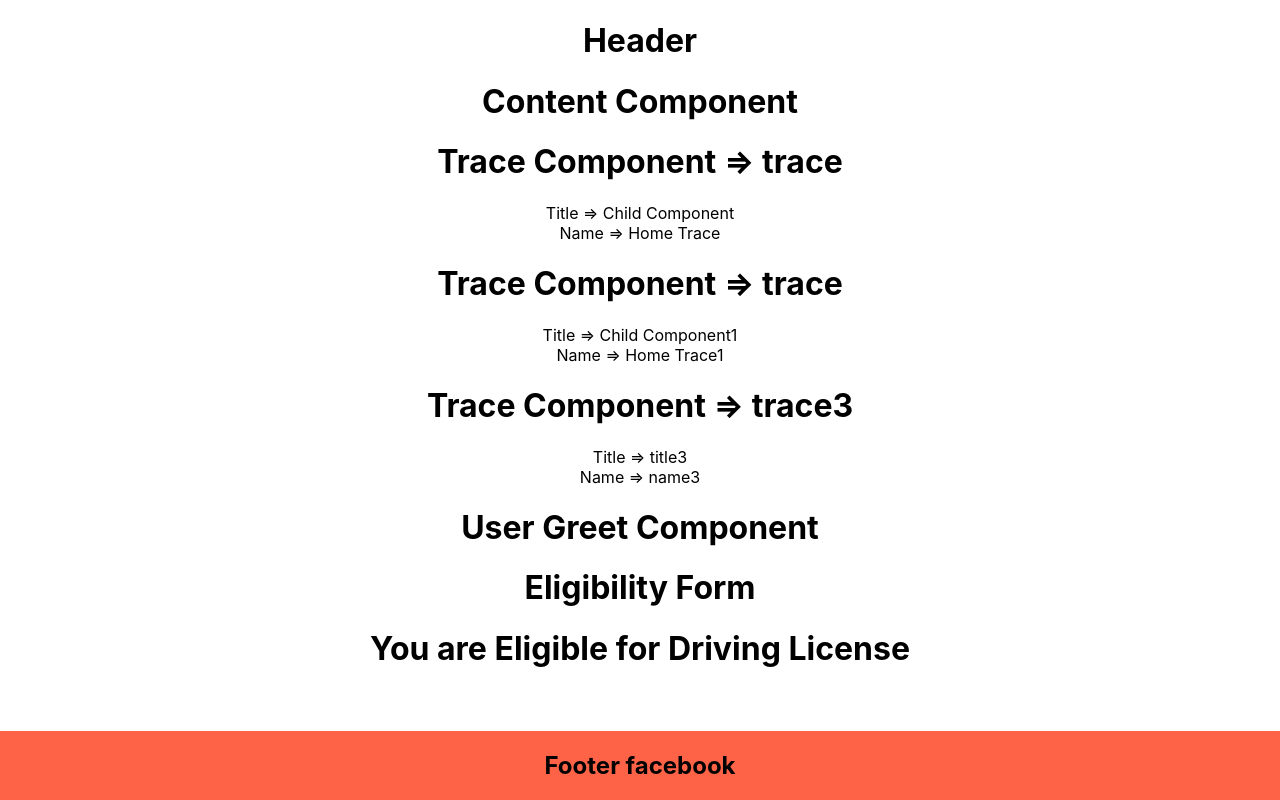
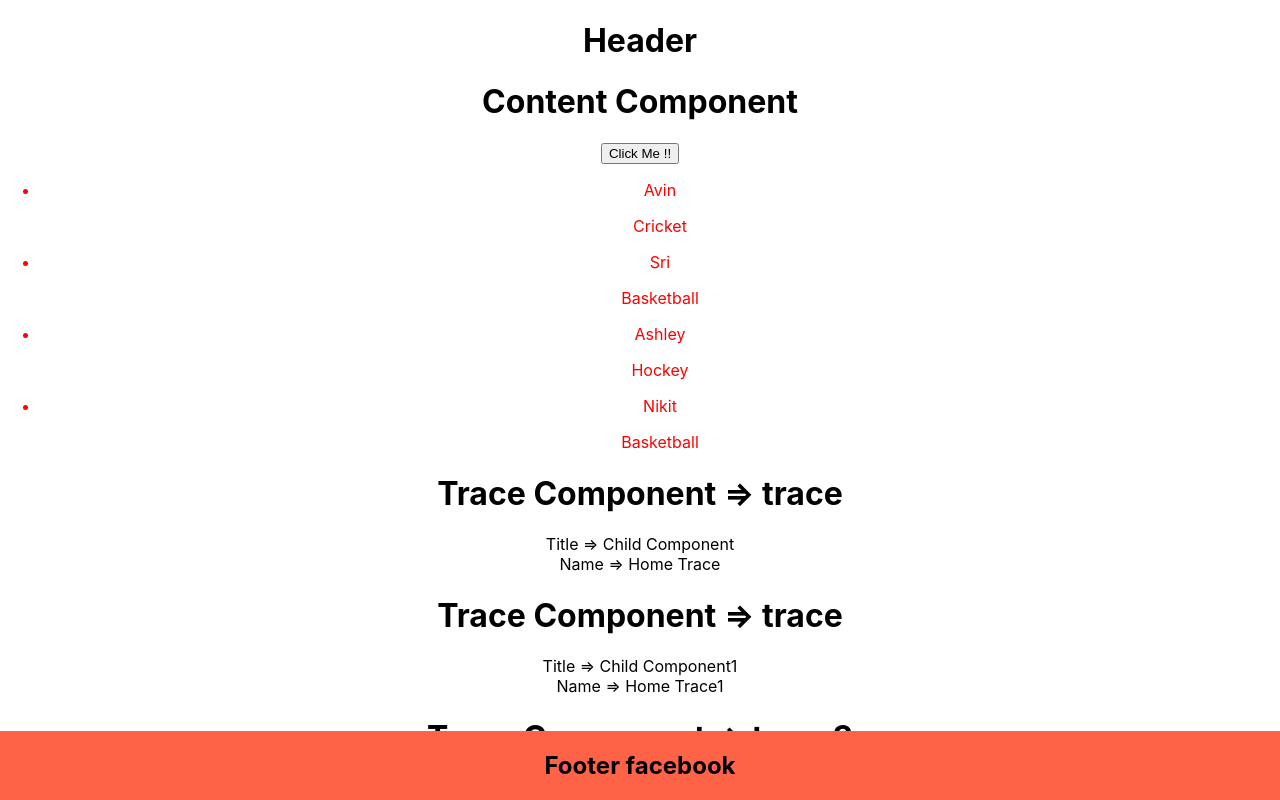
Before and after one commit to RuthvikSai2015/ReactJsSession2, a React (Create React App) app in the folder sampleapp/: page / in a window 1280 px wide. Shown: the top 800 px of the page. Built offline with nearby package versions, Linux system fonts and the light colour scheme.

Commit message:
React List and Keys

```diff
--- a/sampleapp/src/App.js
+++ b/sampleapp/src/App.js
@@ -1,31 +1,44 @@
 import './App.css';
 import Header from './components/Header'
 import Footer from './components/Footer'
-import Hello,{Welcome} from './components/Hello'
-import Capital from './components/Capital';
-import Clock from './components/Clock';
+// import Hello,{Welcome} from './components/Hello'
+// import Capital from './components/Capital';
+// import Clock from './components/Clock';
 import TraceComponent from './components/TraceComponent';
 import Greeting from './components/Greet';
 import CheckEligibility from './components/EligibilityComponent';
+import Button from './components/EventComponent';
+import Numbers from './components/Numbers';
+import Student from './components/Student';
 function App() {
   const sampleData = {
-    componentname:'trace3',
-    title:'title3',
-    name:'name3'
+    componentname: 'trace3',
+    title: 'title3',
+    name: 'name3'
   }
+  const students = [
+    { id: '001', name: "Avin", sports: "Cricket" },
+    { id: '002', name: "Sri", sports: "Basketball" },
+    { id: '003', name: "Ashley", sports: "Hockey" },
+    { id: '004', name: "Nikit", sports: "Basketball" }
+  ];
   return (
     <div className="App">
-        <Header/>
-        {/* <h1>My Home Page</h1> */}
-        <TraceComponent  title="Child Component" name="Home Trace" showTitle number={1}/>
-        <TraceComponent  title="Child Component1" name="Home Trace1" showTitle number={2}/>
-        {/* <TraceComponent componentname={sampleData.componentname} title={sampleData.title} name={sampleData.name}/> */}
-        <TraceComponent {...sampleData}/>
-        {/* <TraceComponent/>   */}
-        {/* <Clock/> */}
-        <Greeting isLoggedIn={true}/>
-        <CheckEligibility age={20}/>
-        <Footer link="facebook"/>
+      <Header />
+      {/* <h1>My Home Page</h1> */}
+      <Button />
+      {/* <Numbers numbers={[1,2,3,4,5]}/> */}
+      {/* <Numbers/> */}
+      <Student students={students} />
+      <TraceComponent title="Child Component" name="Home Trace" showTitle number={1} />
+      <TraceComponent title="Child Component1" name="Home Trace1" showTitle number={2} />
+      {/* <TraceComponent componentname={sampleData.componentname} title={sampleData.title} name={sampleData.name}/> */}
+      <TraceComponent {...sampleData} />
+      {/* <TraceComponent/>   */}
+      {/* <Clock/> */}
+      <Greeting isLoggedIn={true} />
+      <CheckEligibility age={20} />
+      <Footer link="facebook" />
     </div>
   );
 }
--- /dev/null
+++ b/sampleapp/src/components/EventComponent.js
@@ -0,0 +1,10 @@
+function Button(){
+    const onButtonClicked = (e) => {
+        console.log("Button is Clicked!!!",e);
+    }
+
+    return(
+        <button onClick={() => onButtonClicked(this)}>Click Me !!</button>
+    )
+}
+export default Button
--- /dev/null
+++ b/sampleapp/src/components/Numbers.js
@@ -0,0 +1,16 @@
+//function Numbers(props){
+function Numbers({numbers}){ //1,2,3,4,5
+   const listOfItems = numbers?.map((number,index) => {
+      return(
+           <li key={index}>
+               {number}
+           </li>
+      )
+    })
+      return(
+        <ul>
+            {listOfItems}
+        </ul>
+      )
+}
+export default Numbers
--- /dev/null
+++ b/sampleapp/src/components/Student.js
@@ -0,0 +1,18 @@
+function Student({ students }) {
+
+    return (
+        <ul>
+            {
+                students.map((student) => {
+                    return (
+                        <li key={student.id} style={{color:"red"}}>
+                            <p>{student.name}</p>
+                            <p>{student.sports}</p>
+                        </li>
+                    )
+                })
+            }
+        </ul>
+    )
+}
+export default Student
```
